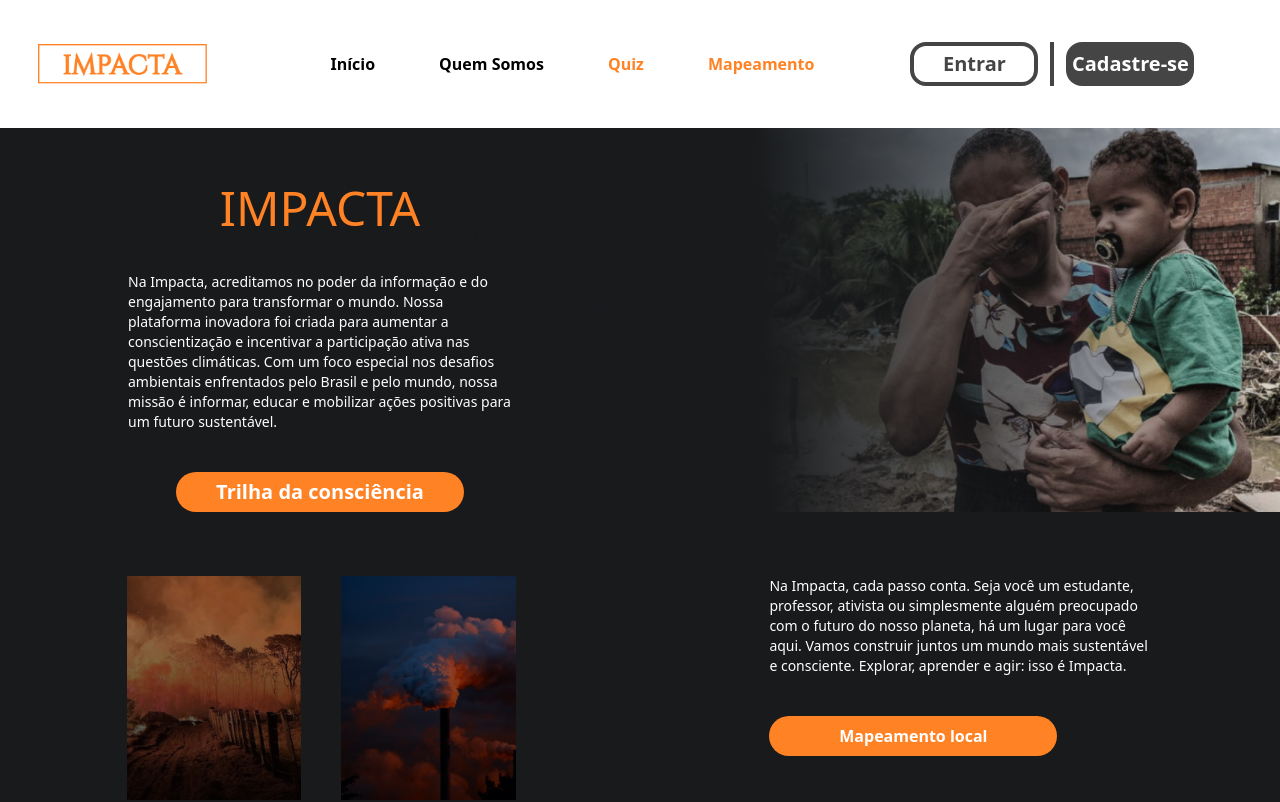
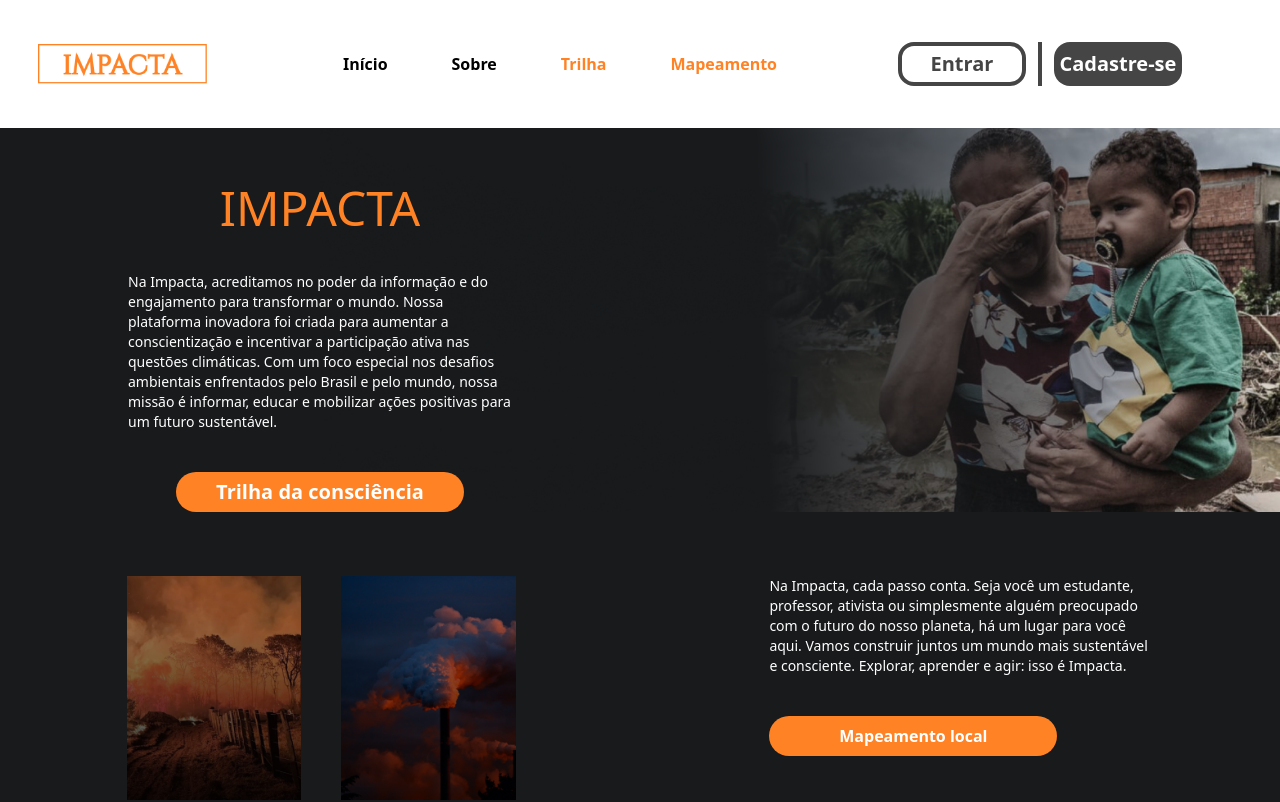
Before and after one commit to ImpactaOng/impacta, a React (Vite) app in the folder impacta/: page / in a window 1280 px wide. Shown: the top 802 px of the page. Built offline with nearby package versions, Linux system fonts and the light colour scheme.

Commit message:
feat: linkando rotas das paginas

```diff
--- a/impacta/src/components/navbar/Navbar.jsx
+++ b/impacta/src/components/navbar/Navbar.jsx
@@ -2,6 +2,7 @@ import React, { useState } from "react";
 import logo from "../../assets/logoImpacta.png";
 import NavDrop from "../NavDrop";
 import MenuButton from "../MenuButton";
+import { Link } from "react-router-dom";
 
 export default function Navbar() {
     const [openNavDrop, setOpenNavDrop] = useState(false);
@@ -26,27 +27,36 @@ export default function Navbar() {
                         Início
                     </li>
                     <li className="cursor-pointer s1180:text-base s1380:text-xl">
-                        Quem Somos
+                        <a href="#sobre">Sobre</a>
                     </li>
                     <li className="cursor-pointer text-corPrincipal s1180:text-base s1380:text-xl">
-                        Quiz
+                        Trilha
                     </li>
-                    <li className="cursor-pointer text-corPrincipal s1180:text-base s1380:text-xl">
+                    <Link
+                        to={"/mapeamento"}
+                        className="cursor-pointer text-corPrincipal s1180:text-base s1380:text-xl"
+                    >
                         Mapeamento
-                    </li>
+                    </Link>
                 </ul>
                 <div className="flex justify-center items-center gap-3">
-                    <div className="w-40 h-12 flex items-center justify-center border-4 border-corSecudanria rounded-2xl cursor-pointer s1180:w-32 s1180:h-11 s1380:w-40 s1380:h-12">
-                        <p className="text-corSecudanria font-semibold text-xl">
+                    <Link
+                        to={"/login"}
+                        className="w-40 h-12 flex items-center justify-center border-4 border-corSecudanria rounded-2xl cursor-pointer s1180:w-32 s1180:h-11 s1380:w-40 s1380:h-12"
+                    >
+                        <p className="text-corSecudanria font-semibold text-xl ">
                             Entrar
                         </p>
-                    </div>
+                    </Link>
                     <div className="w-1 h-12 bg-corSecudanria  s1180:h-11"></div>
-                    <div className="w-40 h-12 flex items-center justify-center bg-corSecudanria rounded-2xl cursor-pointer s1180:w-32 s1180:h-11 s1380:w-40 s1380:h-12">
+                    <Link
+                        to={"/login"}
+                        className="w-40 h-12 flex items-center justify-center bg-corSecudanria rounded-2xl cursor-pointer s1180:w-32 s1180:h-11 s1380:w-40 s1380:h-12"
+                    >
                         <p className="text-white font-semibold text-xl">
                             Cadastre-se
                         </p>
-                    </div>
+                    </Link>
                 </div>
             </div>
             {openNavDrop && (
--- a/impacta/src/index.css
+++ b/impacta/src/index.css
@@ -1,3 +1,7 @@
 @tailwind base;
 @tailwind components;
 @tailwind utilities;
+
+html {
+    scroll-behavior: smooth;
+}
--- a/impacta/src/pages/TrilhaAnos/index.jsx
+++ b/impacta/src/pages/TrilhaAnos/index.jsx
@@ -25,7 +25,7 @@ const TrilhaAnos = () => {
     }, []);
 
     return (
-      <section className="w-full h-[140vh] bg-fundoSecundario flex justify-end">
+        <section id="sobre" className="w-full h-[140vh] bg-fundoSecundario flex justify-end">
             {isMobile == 2 ? <TrilhaAnosMobile /> : <TrilhaAnosDesktop />}
         </section>
     );
--- a/impacta/src/pages/home/Home.jsx
+++ b/impacta/src/pages/home/Home.jsx
@@ -2,6 +2,7 @@ import React from "react";
 import fotoHome from "../../assets/fotoHome.png";
 import fotoQueimada from "../../assets/fotoQueimada.png";
 import fotoUsina from "../../assets/fotoUsina.png";
+import { Link } from "react-router-dom";
 
 export default function Home() {
     return (
@@ -46,11 +47,14 @@ export default function Home() {
                             mundo mais sustentável e consciente. Explorar,
                             aprender e agir: isso é Impacta.
                         </p>
-                        <div className=" bg-corPrincipal w-72 h-10  flex justify-center rounded-[50px] items-center text-x cursor-pointer">
+                        <Link
+                            to={"/mapeamento"}
+                            className=" bg-corPrincipal w-72 h-10  flex justify-center rounded-[50px] items-center text-x cursor-pointer"
+                        >
                             <p className="font-semibold text-white">
                                 Mapeamento local
                             </p>
-                        </div>
+                        </Link>
                     </div>
                 </div>
             </main>
```
Also changed, not shown: impacta/src/pages/Mapeamento/index.jsx (+11 -4 lines). Lines whose indentation alone changed are shown as unchanged.
